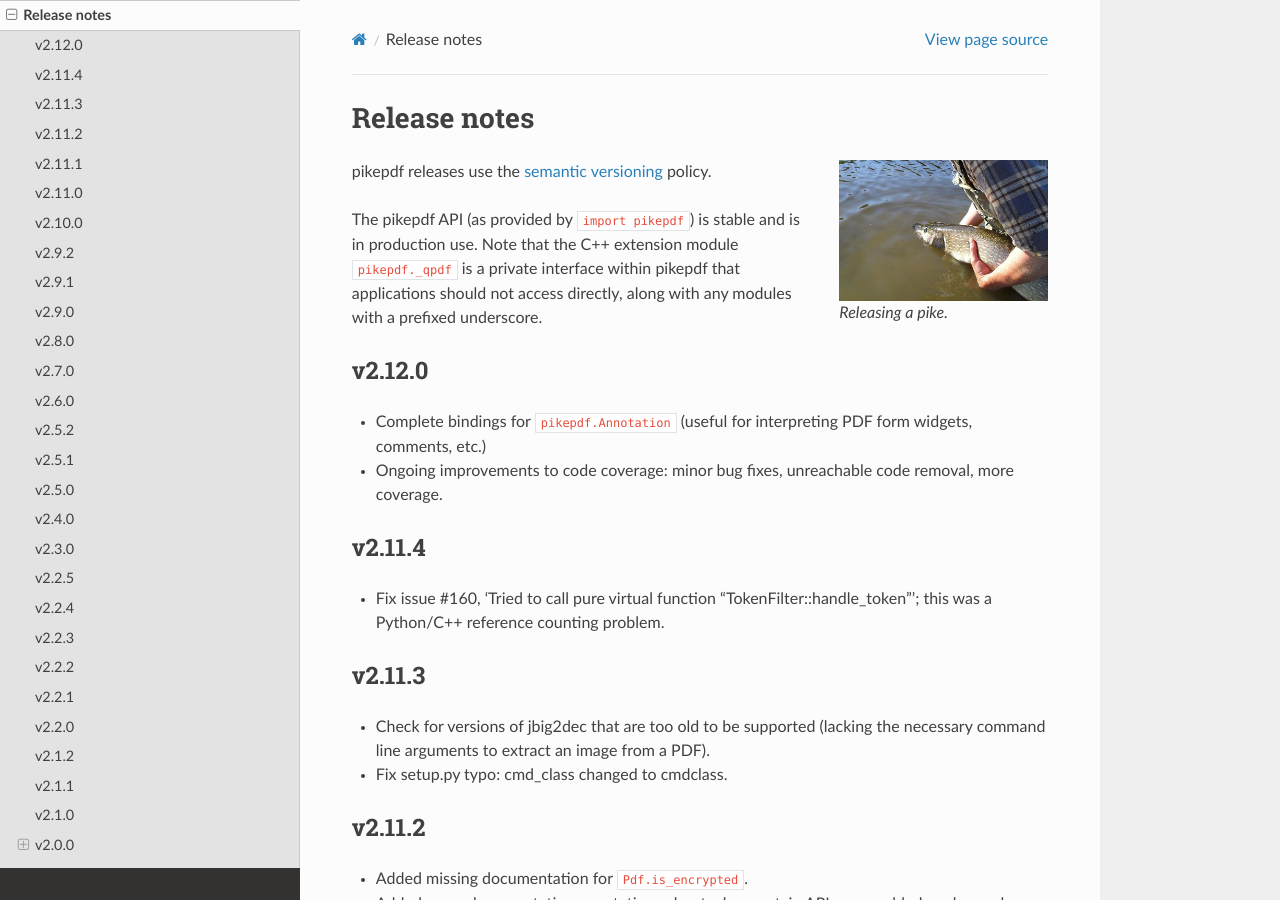
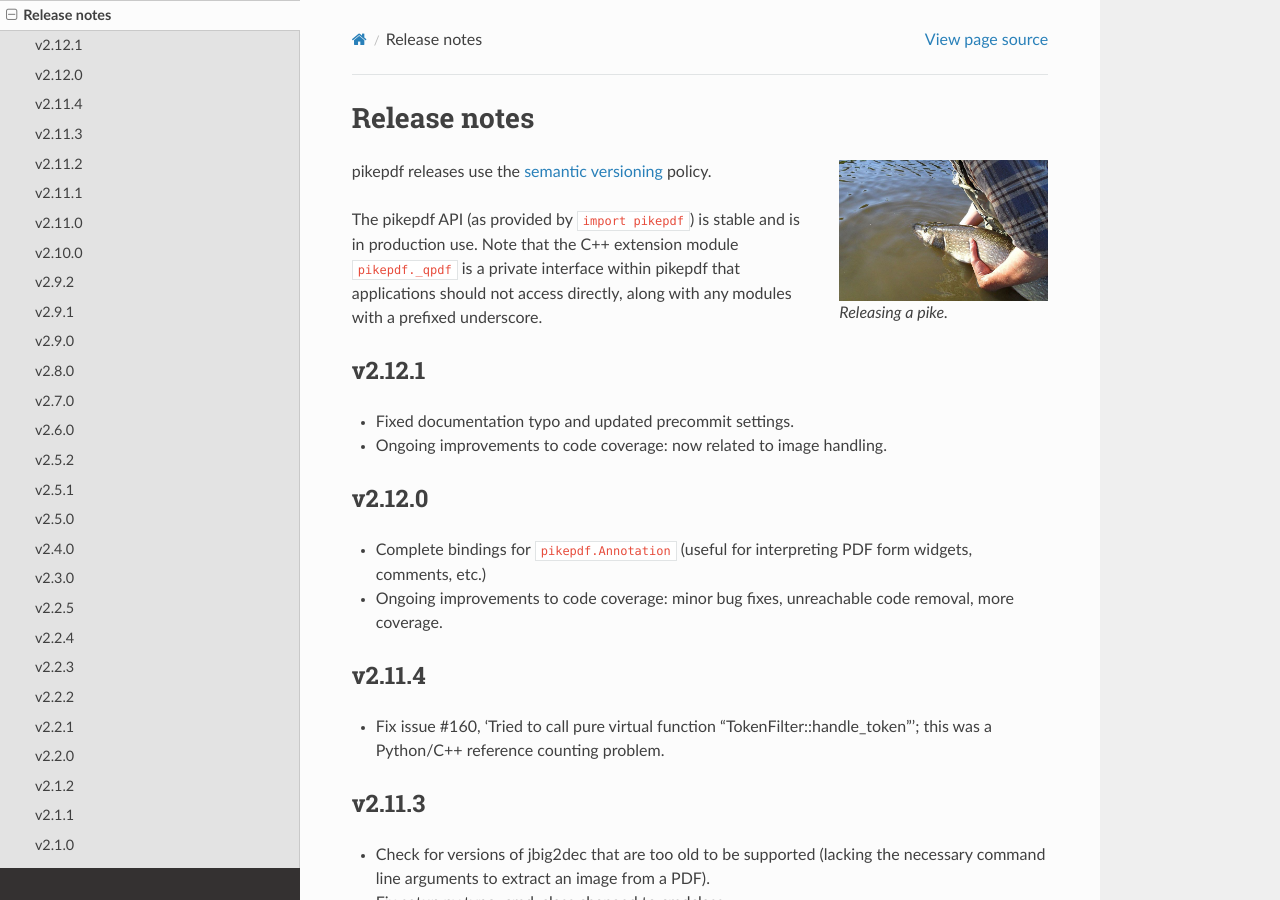
Before and after one commit to pikepdf/pikepdf, a Sphinx documentation site: the page built from docs/release_notes.rst, in a window 1280 px wide and 900 px high. Built offline with Sphinx 7.4.7 and the Read the Docs theme 2.0.0, drawn with Linux system fonts in a browser that asks for light colours; pages that are not in the unit, such as notebooks, are missing from menus; the version number could not be read and is left out.

Commit message:
v2.12.1 release notes

```diff
--- a/docs/release_notes.rst
+++ b/docs/release_notes.rst
@@ -17,6 +17,12 @@ The pikepdf API (as provided by ``import pikepdf``) is stable and
 is in production use. Note that the C++ extension module
 ``pikepdf._qpdf`` is a private interface within pikepdf that applications
 should not access directly, along with any modules with a prefixed underscore.
+
+v2.12.1
+=======
+
+-  Fixed documentation typo and updated precommit settings.
+-  Ongoing improvements to code coverage: now related to image handling.
 
 v2.12.0
 =======
```
